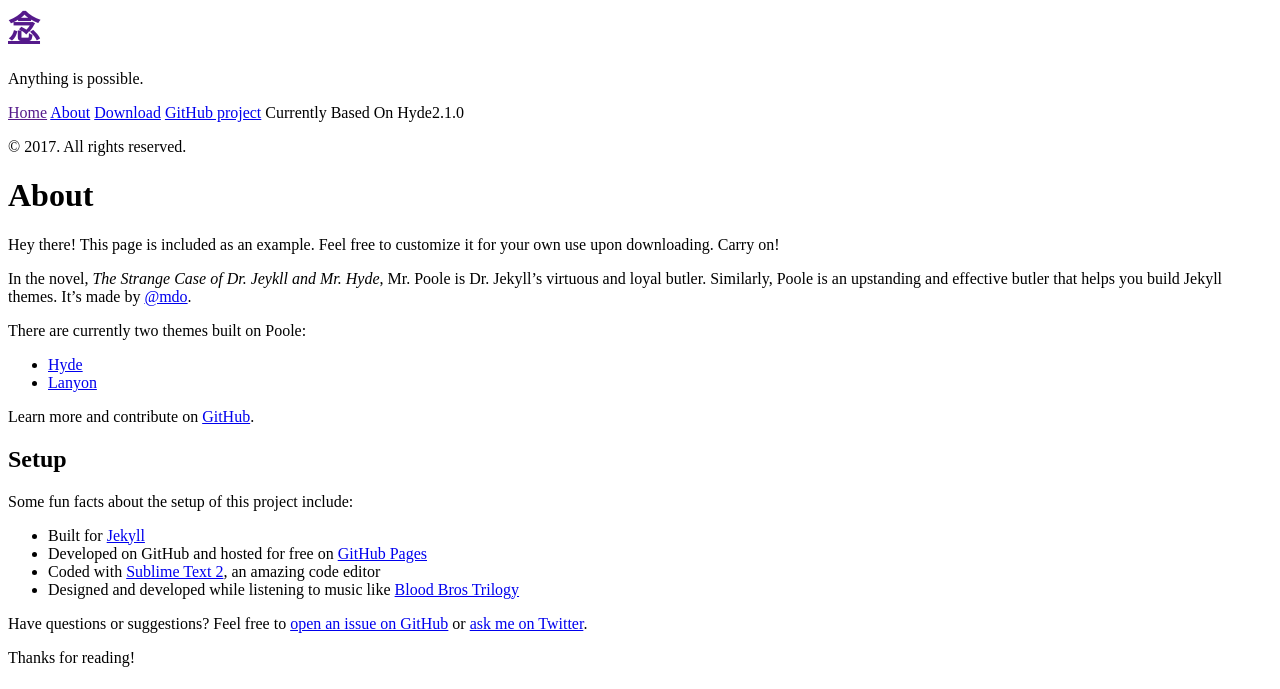
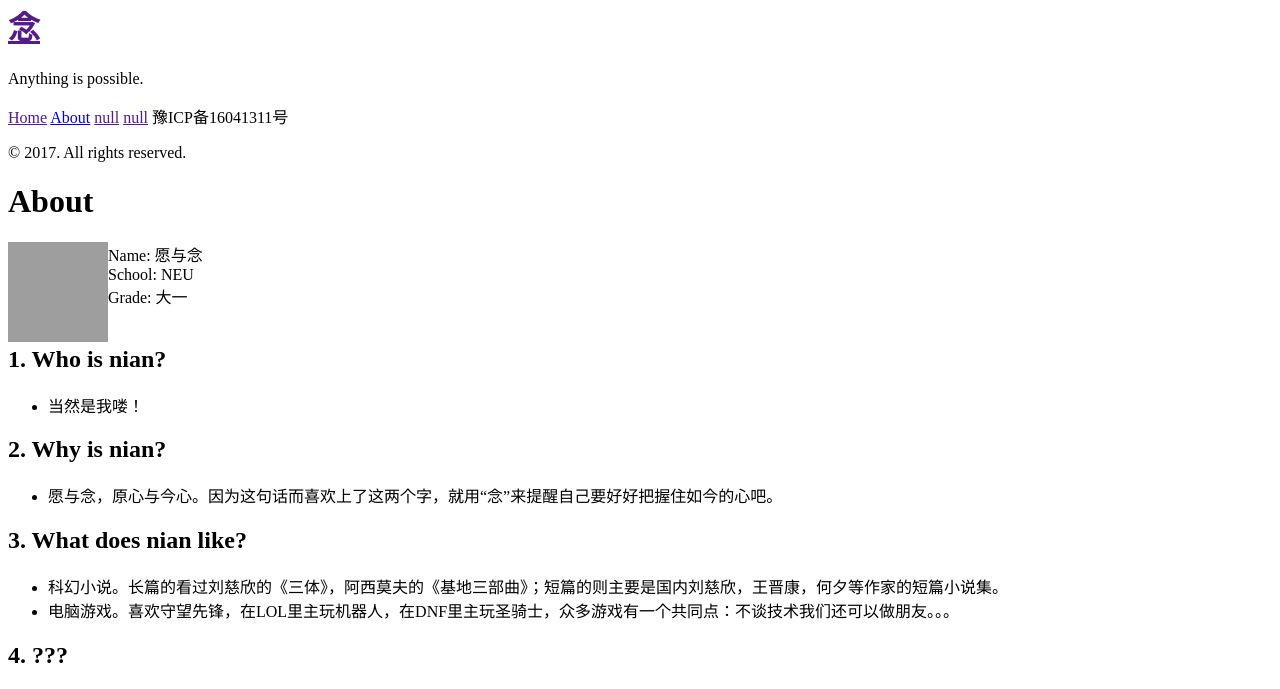
Before and after one commit to whoisnian/whoisnian.github.io, a Jekyll site: the page built from about.md, in a window 1280 px wide. Shown: the part 331-1020 px from the top of the page. Built offline with Jekyll 4.4.1, drawn with Linux system fonts in a browser that asks for light colours; grey boxes are pictures that could not be loaded.

Commit message:
about ing

```diff
--- a/_config.yml
+++ b/_config.yml
@@ -2,8 +2,8 @@
 title:              '念'
 tagline:            'Anything is possible'
 description:        'Anything is possible.'
-url:                'http://blog.whoisnian.com'
-baseurl:            '/'
+url:                http://blog.whoisnian.com
+baseurl:            /
 
 # Building Settings
 markdown:           kramdown
@@ -13,7 +13,7 @@ permalink:          /:year/:month/:day/:title/
 # Author
 author:
   name:             'nian'
-  url:              https://whoisnian.com/
+  url:              http://whoisnian.com/
 
 # gems
 gems:
@@ -23,8 +23,5 @@ gems:
 # paginate
 paginate:           5
 
-
-version:            Based On Hyde2.1.0
-
-github:
-  repo:             https://github.com/whoisnian/whoisnian.github.io
+# ICP
+icp_id: 豫ICP备16041311号
--- a/_includes/sidebar.html
+++ b/_includes/sidebar.html
@@ -1,9 +1,7 @@
 <div class="sidebar">
   <div class="container sidebar-sticky">
     <div class="sidebar-about">
-      <span>
-		  <img class="avatar" src="/avatar.jpg" alt="" />
-	  </span>
+      <span><img class="avatar" src="/avatar.jpg" alt="" /></span>
 	  <h1>
         <a href="{{ site.baseurl }}">
           {{ site.title }}
@@ -29,9 +27,9 @@
         {% endif %}
       {% endfor %}
 
-      <a class="sidebar-nav-item" href="{{ site.github.repo }}/archive/v{{ site.version }}.zip">Download</a>
-      <a class="sidebar-nav-item" href="{{ site.github.repo }}">GitHub project</a>
-      <span class="sidebar-nav-item">Currently {{ site.version }}</span>
+      <a class="sidebar-nav-item" href="{{ site.baseurl }}">null</a>
+      <a class="sidebar-nav-item" href="{{ site.baseurl }}">null</a>
+      <span class="sidebar-nav-item">{{ site.icp_id }}</span>
     </nav>
 
     <p>&copy; {{ site.time | date: '%Y' }}. All rights reserved.</p>
--- a/about.md
+++ b/about.md
@@ -2,29 +2,22 @@
 layout: page
 title: About
 ---
+<span>
+<img src="/avatar.jpg" alt="nian" width="100px" height="100px" align="left"/>
+Name: 愿与念
+School: NEU
+Grade: 大一
+</span>
+<br/>
 
-<p class="message">
-  Hey there! This page is included as an example. Feel free to customize it for your own use upon downloading. Carry on!
-</p>
+## 1. Who is nian?
+* 当然是我喽！
 
-In the novel, *The Strange Case of Dr. Jeykll and Mr. Hyde*, Mr. Poole is Dr. Jekyll's virtuous and loyal butler. Similarly, Poole is an upstanding and effective butler that helps you build Jekyll themes. It's made by [@mdo](https://twitter.com/mdo).
+## 2. Why is nian?
+* 愿与念，原心与今心。因为这句话而喜欢上了这两个字，就用“念”来提醒自己要好好把握住如今的心吧。
 
-There are currently two themes built on Poole:
+## 3. What does nian like?
+* 科幻小说。长篇的看过刘慈欣的《三体》，阿西莫夫的《基地三部曲》；短篇的则主要是国内刘慈欣，王晋康，何夕等作家的短篇小说集。
+* 电脑游戏。喜欢守望先锋，在LOL里主玩机器人，在DNF里主玩圣骑士，众多游戏有一个共同点：不谈技术我们还可以做朋友。。。
 
-* [Hyde](http://hyde.getpoole.com)
-* [Lanyon](http://lanyon.getpoole.com)
-
-Learn more and contribute on [GitHub](https://github.com/poole).
-
-## Setup
-
-Some fun facts about the setup of this project include:
-
-* Built for [Jekyll](http://jekyllrb.com)
-* Developed on GitHub and hosted for free on [GitHub Pages](https://pages.github.com)
-* Coded with [Sublime Text 2](http://sublimetext.com), an amazing code editor
-* Designed and developed while listening to music like [Blood Bros Trilogy](https://soundcloud.com/maddecent/sets/blood-bros-series)
-
-Have questions or suggestions? Feel free to [open an issue on GitHub](https://github.com/poole/issues/new) or [ask me on Twitter](https://twitter.com/mdo).
-
-Thanks for reading!
+## 4. ???
```
Also changed, not shown: _posts/2013-12-28-introducing-hyde.md (+2 -0 lines), public/apple-touch-icon-144-precomposed.png.
